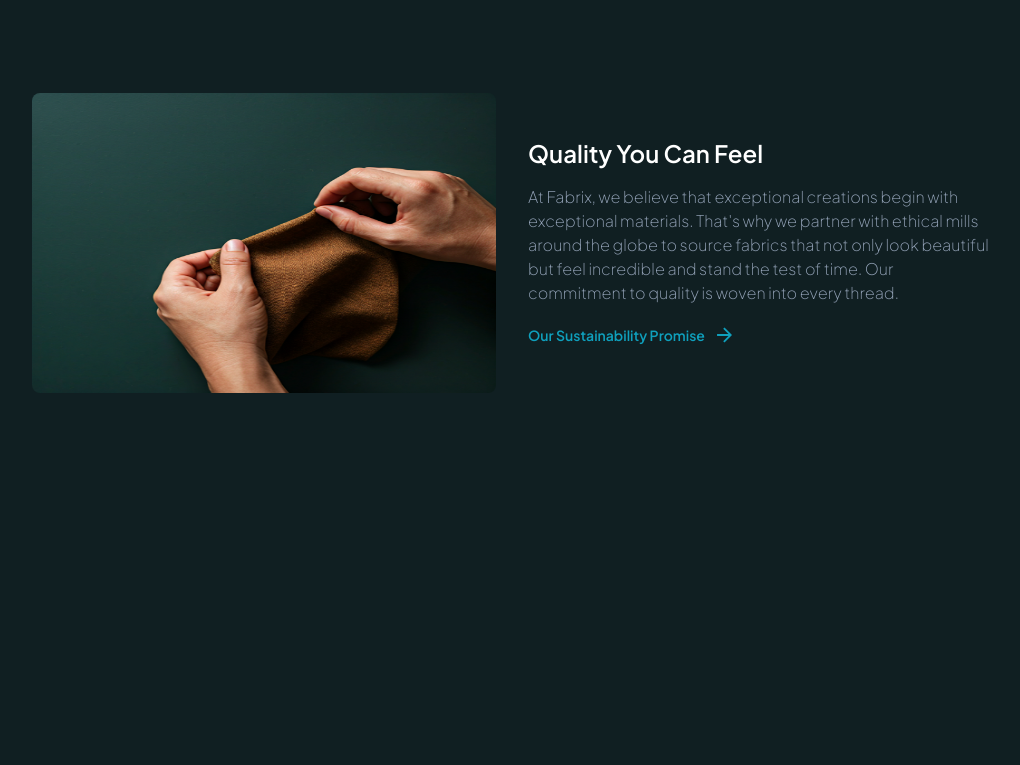
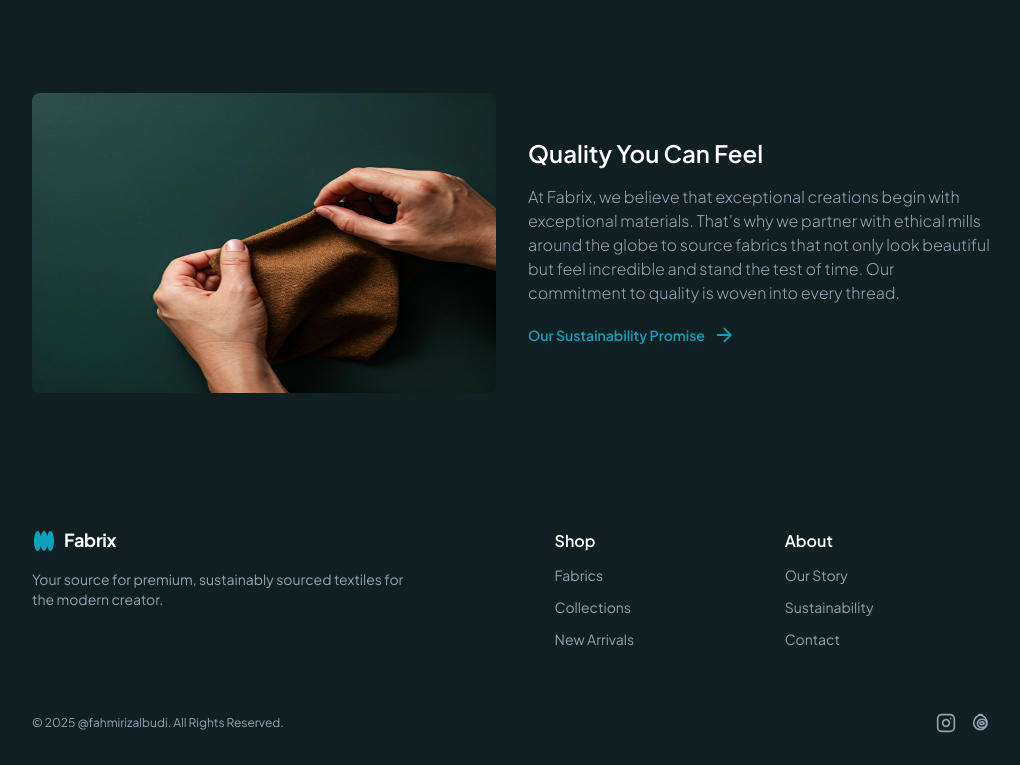
Before and after one commit to fahmirizalbudi/fabrix, a website built with Vite: page index.html in a window 1280 px wide. Shown: the part 1028-1793 px from the top of the page, without its empty margins (128-1148 px from the left). Before the commit the page ends 1453 px from the top, so only its background shows below. Built offline with nearby package versions, Linux system fonts and the light colour scheme.

Commit message:
feat: create footer and footnote section

```diff
--- a/index.html
+++ b/index.html
@@ -97,6 +97,47 @@
           </div>
         </section>
       </main>
+      <footer class="footer">
+        <div class="footer__container">
+          <div class="footer__content">
+            <section class="footer__uno">
+              <div class="footer__brand">
+                <img
+                  src="/brand.svg"
+                  alt="Fabrix Logo"
+                  width="24"
+                  height="24"
+                  class="footer__logo"
+                />
+                <span class="footer__title">Fabrix</span>
+              </div>
+              <p class="footer__description">
+                Your source for premium, sustainably sourced textiles for the
+                modern creator.
+              </p>
+            </section>
+            <section class="footer__dos">
+              <span class="footer__subheading">Shop</span>
+              <span class="footer__subcontent">Fabrics</span>
+              <span class="footer__subcontent">Collections</span>
+              <span class="footer__subcontent">New Arrivals</span>
+            </section>
+            <section class="footer__tres">
+              <span class="footer__subheading">About</span>
+              <span class="footer__subcontent">Our Story</span>
+              <span class="footer__subcontent">Sustainability</span>
+              <span class="footer__subcontent">Contact</span>
+            </section>
+          </div>
+          <div class="footer__footnote">
+            <p class="footer__copyright">© 2025 @fahmirizalbudi. All Rights Reserved.</p>
+            <div class="footer__icons">
+              <img src="/insta.svg" alt="Instagram">
+              <img src="/onion.svg" alt="Onion">
+            </div>
+          </div>
+        </div>
+      </footer>
     </div>
     <script type="module" src="/src/main.ts"></script>
   </body>
--- a/src/style.css
+++ b/src/style.css
@@ -203,7 +203,7 @@ main {
   line-height: 24px;
   font-size: 16px;
   color: #94A3B8;
-  font-weight: 200;
+  font-weight: 300;
 }
 
 .quality__link {
@@ -216,3 +216,88 @@ main {
   font-size: 14px;
   text-decoration: none;
 }
+
+.footer {
+  width: 100%;
+  padding-top: 64px;
+}
+
+.footer__container {
+  padding-top: 40px;
+  padding-bottom: 32px;
+  display: flex;
+  flex-direction: column;
+  gap: 40px;
+}
+
+.footer__content {
+  display: flex;
+  gap: 32px;
+}
+
+.footer__uno {
+  display: flex;
+  flex-direction: column;
+  flex-grow: 1;
+  gap: 16px;
+}
+
+.footer__brand {
+  display: flex;
+  gap: 8px;
+}
+
+.footer__title {
+  font-weight: 700;
+  font-size: 18px;
+  line-height: 22.5px;
+  letter-spacing: -0.27px;
+  color: #FFF;
+}
+
+.footer__description {
+  width: 372px;
+  color: #94A3B8;
+  font-size: 14px;
+  line-height: 20px;
+  font-size: 14px;
+}
+
+.footer__dos, .footer__tres {
+  display: flex;
+  flex-direction: column;
+  gap: 12px;
+  flex-grow: 1;
+}
+
+.footer__subheading {
+  font-size: 16px;
+  color: #FFF;
+  font-weight: 600;
+  line-height: 24px;
+}
+
+.footer__subcontent {
+  color: #94A3B8;
+  font-size: 14px;
+  line-height: 20px;
+  font-size: 14px;
+}
+
+.footer__footnote {
+  padding-top: 24px;
+  display: flex;
+  align-items: center;
+  justify-content: space-between;
+}
+
+.footer__copyright {
+  font-size: 12px;
+  line-height: 16px;
+  color: #94A3B8;
+}
+
+.footer__icons {
+  display: flex;
+  gap: 16px;
+}
```
Also changed, not shown: public/insta.svg (added), public/onion.svg (added).
